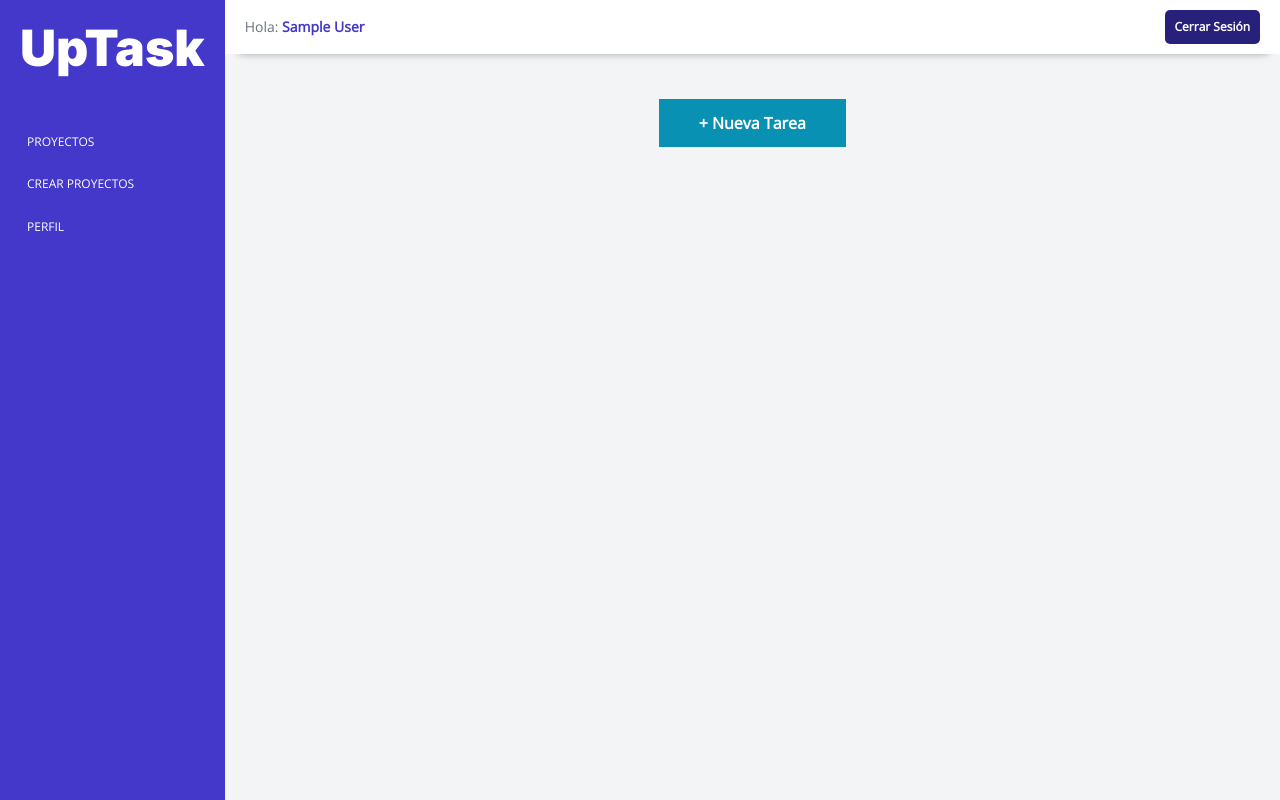
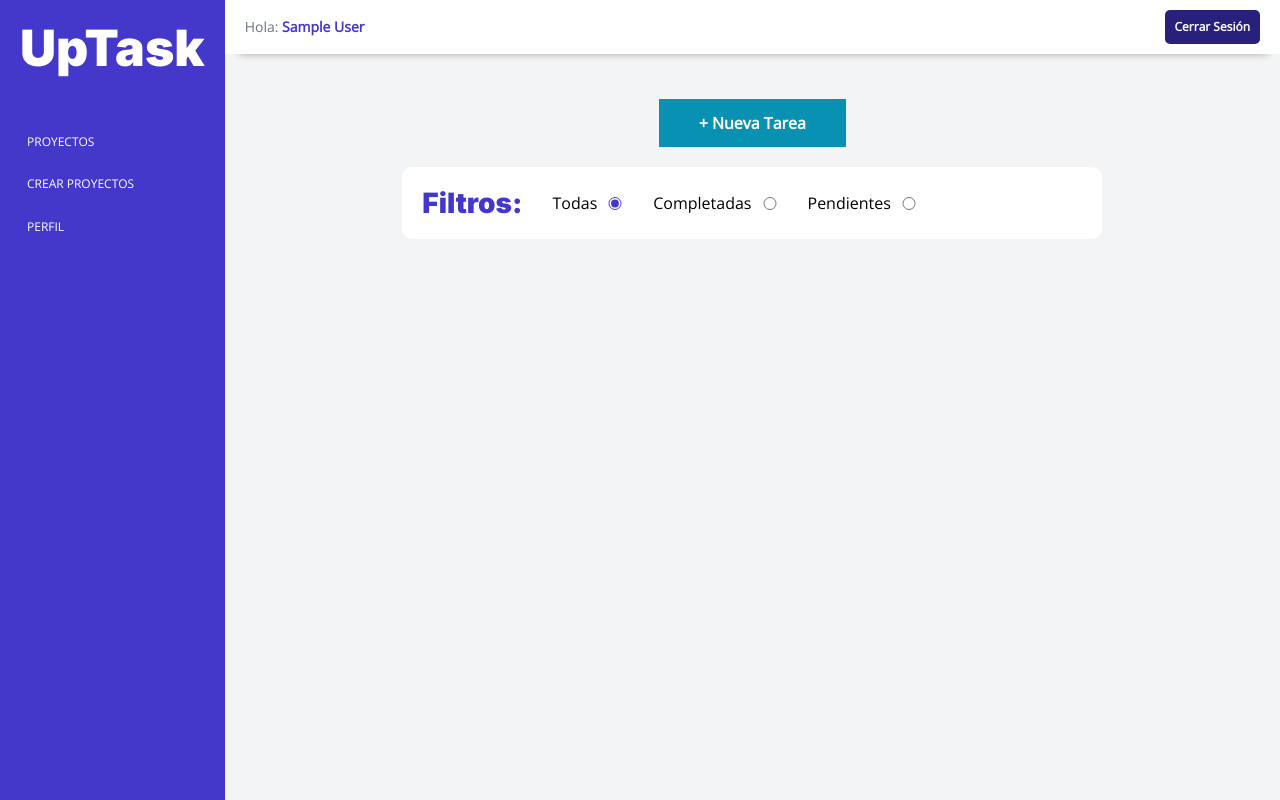
Before and after one commit to pcprogramin/uppTask, a PHP site: the page made by views/dashboard/proyecto.php in a window 1280 px wide. Run offline with PHP 8.4, Linux system fonts and the light colour scheme; the template is opened without the code that fills it, so the values that code supplies are empty; the visitor is signed in with stand-in values (Sample User, id 1).

Commit message:
Esto es un commit

```diff
--- a/src/scss/dashboard/_barra.scss
+++ b/src/scss/dashboard/_barra.scss
@@ -1,10 +1,31 @@
 @use 'base/mixins' as m;
 @use 'base/variables' as v;
+.barra-mobile{
+    background-color: v.$indigo;
+    padding: 2rem 4rem;
+    display: flex;
+    justify-content: space-between;
+    align-items: center;
+    @include m.tablet{
+        display: none;
+    }
+    h1{
+        color: v.$blanco;
+        margin: 0;
+    }
+    .menu{
+        img{
+            width: .8rem;
+        }
+    }
+}
 .barra{
-    background-color: v.$blanco;
-    padding: 1rem 2rem;
-    box-shadow: 1px 12px 9px -13px rgba($color: #000000, $alpha: .4);
+    display: none;
+
     @include m.tablet{
+        background-color: v.$blanco;
+        padding: 1rem 2rem;
+        box-shadow: 1px 12px 9px -13px rgba($color: #000000, $alpha: .4);
         display: flex;
         justify-content: space-between;
         align-items: center;
--- a/src/scss/dashboard/_dashboard.scss
+++ b/src/scss/dashboard/_dashboard.scss
@@ -6,12 +6,13 @@
     @include m.tablet{
         display: flex;
         height: 100vh;
+        .principal{
+            flex: 1;
+            overflow-y: scroll;
+        }
 
     }
-    .principal{
-        flex: 1;
-        overflow-y: scroll;
-    }
+
     .contenido{
         padding: 2rem;
         .nombre-pagina{
--- /dev/null
+++ b/src/scss/dashboard/_filtros.scss
@@ -0,0 +1,39 @@
+@use 'base/mixins' as m;
+@use 'base/variables' as v;
+.filtros{
+    background-color: lighten($color: v.$blanco, $amount: 20%);
+    margin-top: 2rem;
+    border-radius:1rem;
+    padding: 2rem;
+    .filtros-inputs{
+        @include m.tablet{
+            display: flex;
+            align-items: center;
+            gap: 3rem;
+
+        }
+    }
+    h2{
+        color: v.$indigo;
+        font-size: 2.8rem;
+        @include m.tablet{
+            margin: 0;
+        }
+    }
+    .campo{
+        margin-bottom: 2rem;
+        display: flex;
+        justify-content: space-between;
+        align-items: center;
+        gap: 1rem;
+        @include m.tablet{
+            margin-bottom: 0;
+        }
+    }
+    input[type="radio"]{
+        accent-color: v.$indigo;
+        width: 1.6rem;
+        height: 1.6rme;
+    }
+
+}
--- a/src/scss/dashboard/_index.scss
+++ b/src/scss/dashboard/_index.scss
@@ -4,3 +4,4 @@
 @forward 'proyectos';
 @forward 'tareas';
 @forward 'modal';
+@forward 'filtros';
--- a/src/scss/dashboard/_sidebar.scss
+++ b/src/scss/dashboard/_sidebar.scss
@@ -2,9 +2,12 @@
 @use 'base/variables' as v;
 
 .sidebar {
+    display: none;
     background-color: v.$indigo;
     padding: 2rem;
-
+    @include m.tablet{
+        display: block;
+    }
     h2 {
         color: v.$blanco;
         margin: 0;
--- a/views/dashboard/footer-dashboard.php
+++ b/views/dashboard/footer-dashboard.php
@@ -1,3 +1,6 @@
 </div>
 </div>
 </div>
+<?php
+    $script = '<script src="build/js/app.js"></script>';
+?>
--- a/views/dashboard/proyecto.php
+++ b/views/dashboard/proyecto.php
@@ -5,6 +5,26 @@
             <button type="button" class="agregar-tarea" id="agregar_tarea">
                 &#43; Nueva Tarea
             </button>
+        </div>
+        <div class="filtros" id="filtros">
+            <div class="filtros-inputs">
+                <h2>Filtros:</h2>
+                <div class="campo">
+                    <label for="todas">Todas</label>
+                    <input type="radio" id="todas" value="" name="filtro" checked >
+
+                </div>
+                <div class="campo">
+                    <label for="todas">Completadas</label>
+                    <input type="radio" id="completadas" value="1" name="filtro" >
+
+                </div>
+                <div class="campo">
+                    <label for="todas">Pendientes</label>
+                    <input type="radio" id="pendientes" value="0" name="filtro" >
+
+                </div>
+            </div>
         </div>
         <ul id = "listado_tareas" class="listado-tareas">
 
--- a/views/templates/barra.php
+++ b/views/templates/barra.php
@@ -1,3 +1,10 @@
+<div class="barra-mobile">
+    <h1>UpTask</h1>
+    <div class="menu">
+        <img src="build/img/menu.svg" alt="" id="mobile-menu" >
+    </div>
+</div>
+
 <div class="barra">
     <p>Hola: <span><?php echo $_SESSION['nombre']?></span></p>
     <a href="/logout" class="cerrar-sesion">Cerrar Sesión</a>
```
Also changed, not shown: src/js/tareas.js (+43 -8 lines), public/build/css/app.css, public/build/js/tareas.js, src/img/cerrar.svg (added), src/img/menu.svg (added), 3 other files.
